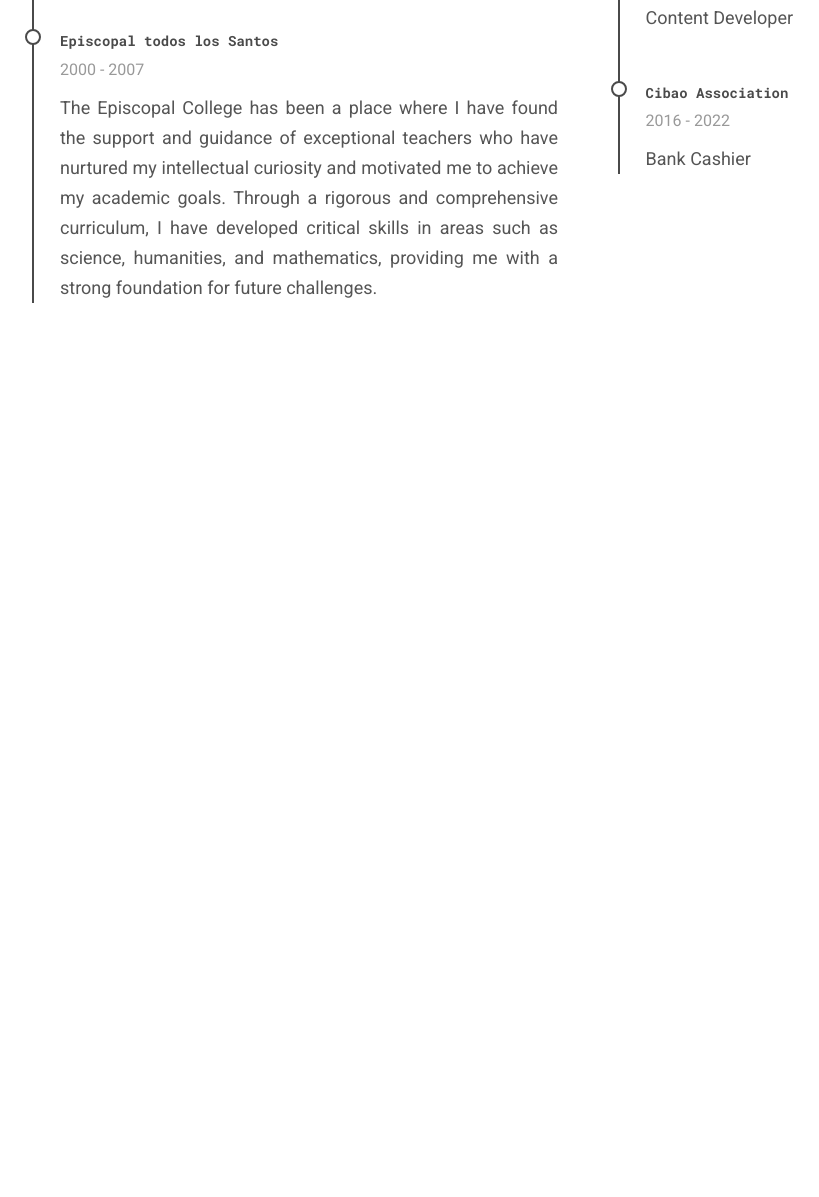
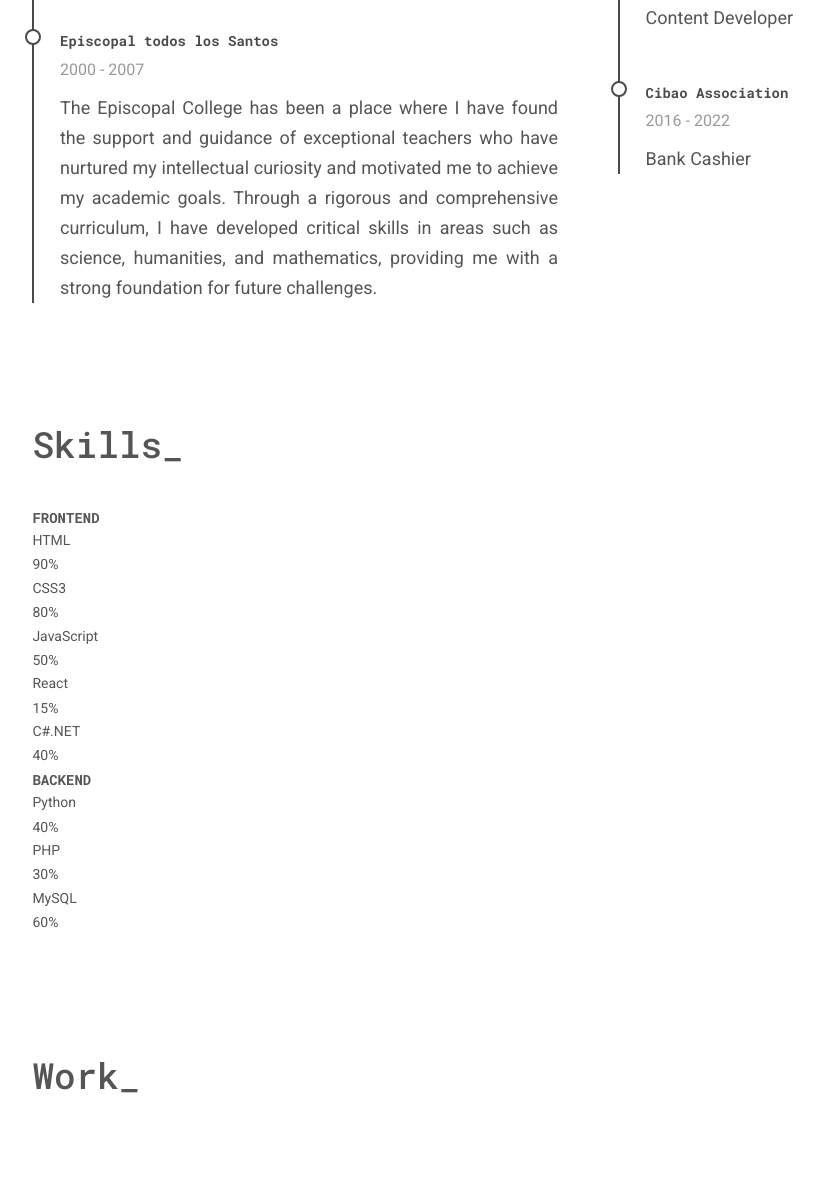
Before and after one commit to gfelix01/Portafolio-Web, a plain HTML site: page index.html in a window 1280 px wide. Shown: the part 2564-3761 px from the top of the page, without its empty margins (52-871 px from the left). Before the commit the page ends 2927 px from the top, so only its background shows below. Drawn offline with nearby package versions, Linux system fonts and the light colour scheme; a web font is replaced by a local one.

Commit message:
Add skills section with percentage

```diff
--- a/index.html
+++ b/index.html
@@ -228,7 +228,119 @@ If you are looking for a dedicated, creative web developer who is eager to take
          </div>
             </div>
           </section>
+  <!--================Skills=======================-->
+<section class="section container">
+    <h2 class="section__title">Skills_</h2>
 
+    <div class="skills__container grid">
+        <div class="skills__content">
+        <h3 class="skills__title text-sm">FRONTEND</h3>
+
+        <div class="skills__list grid">
+            <div class="skills__data">
+                <div class="skills__titles">
+                    <p class="skills__name text-sm">HTML</p>
+                    <span class="skills__numbers text-sm">90%</span>
+                </div>
+
+                <div class="skills__bar">
+                    <span class="skills__percentage" style="width:90% "></span>
+                </div>
+            </div>
+
+            <div class="skills__data">
+                <div class="skills__titles">
+                    <p class="skills__name text-sm">CSS3</p>
+                    <span class="skills__numbers text-sm">80%</span>
+                </div>
+
+                <div class="skills__bar">
+                    <span class="skills__percentage" style="width:80% "></span>
+                </div>
+            </div>
+
+            <div class="skills__data">
+                <div class="skills__titles">
+                    <p class="skills__name text-sm">JavaScript</p>
+                    <span class="skills__numbers text-sm">50%</span>
+                </div>
+
+                <div class="skills__bar">
+                    <span class="skills__percentage" style="width:50%"></span>
+                </div>
+            </div>
+
+           <div class="skills__data">
+                <div class="skills__titles">
+                    <p class="skills__name text-sm">React</p>
+                    <span class="skills__numbers text-sm">15%</span>
+                </div>
+
+                <div class="skills__bar">
+                    <span class="skills__percentage" style="width:15%"></span>
+                </div>
+            </div>
+
+
+            <div class="skills__data">
+                <div class="skills__titles">
+                    <p class="skills__name text-sm">C#.NET</p>
+                    <span class="skills__numbers text-sm">40%</span>
+                </div>
+
+                <div class="skills__bar">
+                    <span class="skills__percentage" style="width:40%"></span>
+                </div>
+            </div>
+        </div>
+        </div>
+
+        <div class="skills__content">
+            <h3 class="skills__title text-sm">BACKEND</h3>
+
+            <div class="skills__list grid">
+                <div class="skills__data">
+                    <div class="skills__titles">
+                        <p class="skills__name text-sm">Python</p>
+                        <span class="skills__numbers text-sm">40%</span>
+                    </div>
+
+                    <div class="skills__bar">
+                        <span class="skills__percentage" style="width:40% "></span>
+                    </div>
+                </div>
+
+                <div class="skills__data">
+                    <div class="skills__titles">
+                        <p class="skills__name text-sm">PHP</p>
+                        <span class="skills__numbers text-sm">30%</span>
+                    </div>
+
+                    <div class="skills__bar">
+                        <span class="skills__percentage" style="width:30% "></span>
+                    </div>
+                </div>
+
+                <div class="skills__data">
+                    <div class="skills__titles">
+                        <p class="skills__name text-sm">MySQL</p>
+                        <span class="skills__numbers text-sm">60%</span>
+                    </div>
+
+                    <div class="skills__bar">
+                        <span class="skills__percentage" style="width:60% ;"></span>
+                    </div>
+                </div>
+            </div>
+            </div>
+    </div>
+</section>
+
+
+<!--================Projects=======================-->
+ <section class="work section container" id="portfolio">
+    <h2 class="section__title">Work_</h2>
+ </section>
       </main>
      <!--========JS==========-->
     <script src="js/main.js"></script>
```
